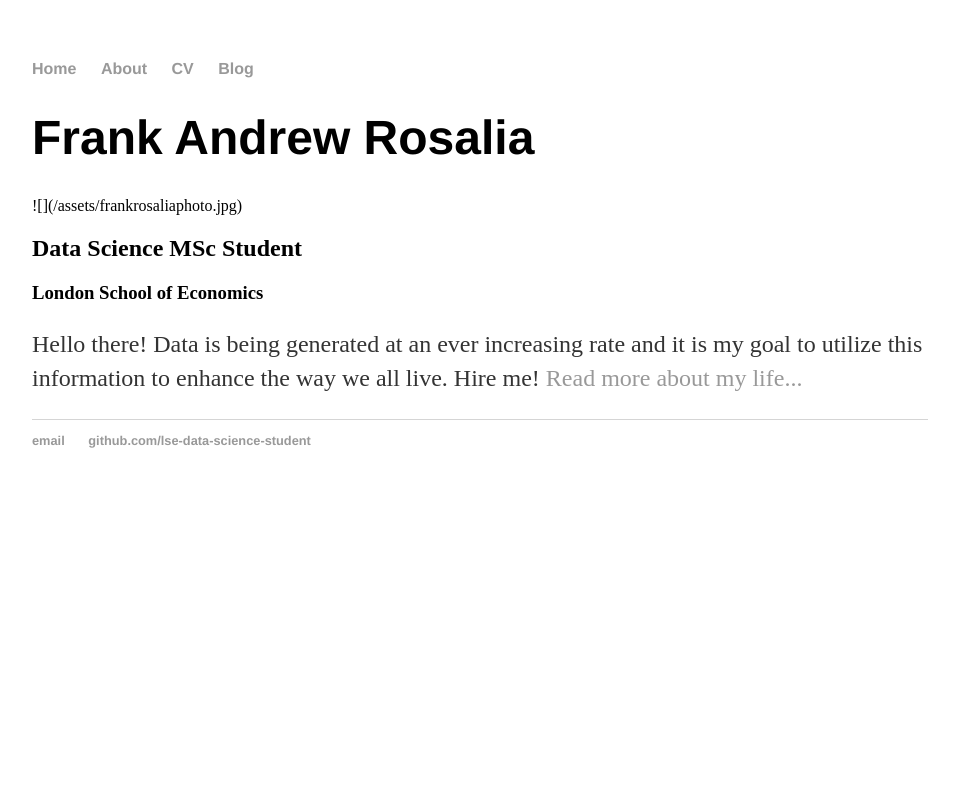
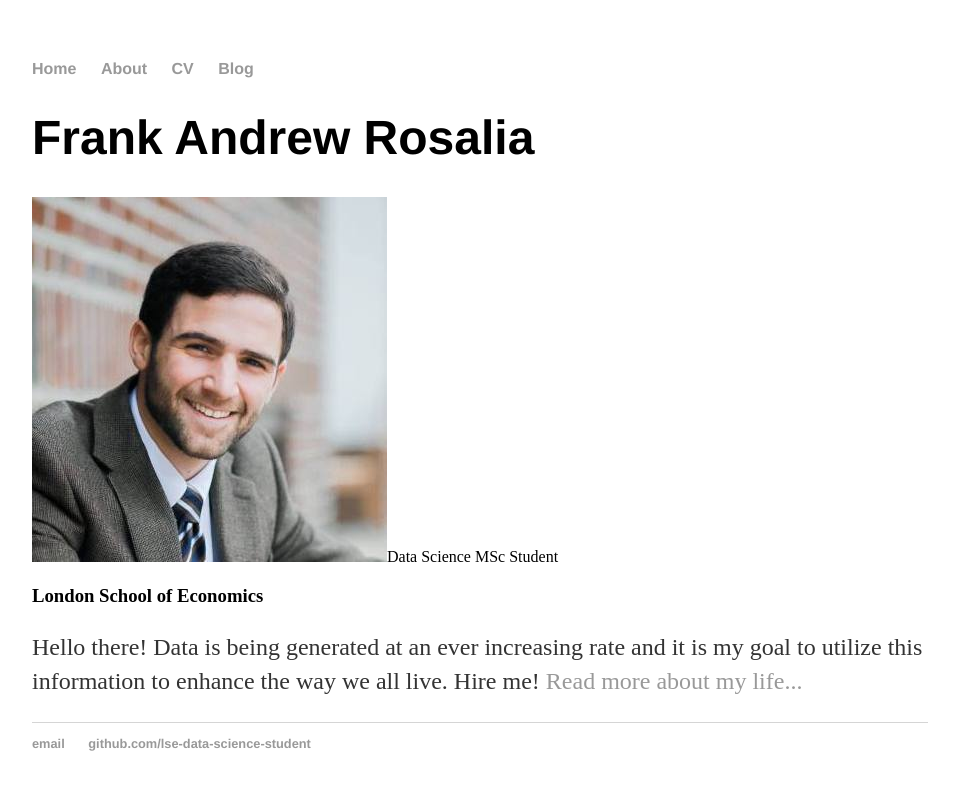
Before and after one commit to frank-rosalia/frank-rosalia.github.io, a Jekyll site: the page built from index.html, in a window 1280 px wide. Shown: the top 790 px of the page, without its empty margins (160-1113 px from the left). Built offline with Jekyll 4.4.1, drawn with Linux system fonts in a browser that asks for light colours.

Commit message:
Update index.html

```diff
--- a/index.html
+++ b/index.html
@@ -4,7 +4,7 @@ title: Frank Rosalia, Data Scientist In Training
 ---
 <div class="blurb">
 	<h1>Frank Andrew Rosalia</h1>
-	![](/assets/frankrosaliaphoto.jpg)
+	<img src="/assets/frankrosaliaphoto.jpg")
 	<h2>Data Science MSc Student</h2>
 	<h3>London School of Economics</h3>
 	<p>Hello there! Data is being generated at an ever increasing rate and it is my goal to utilize this information to enhance the way we all live.  Hire me! <a href="/about">Read more about my life...</a></p>
```
